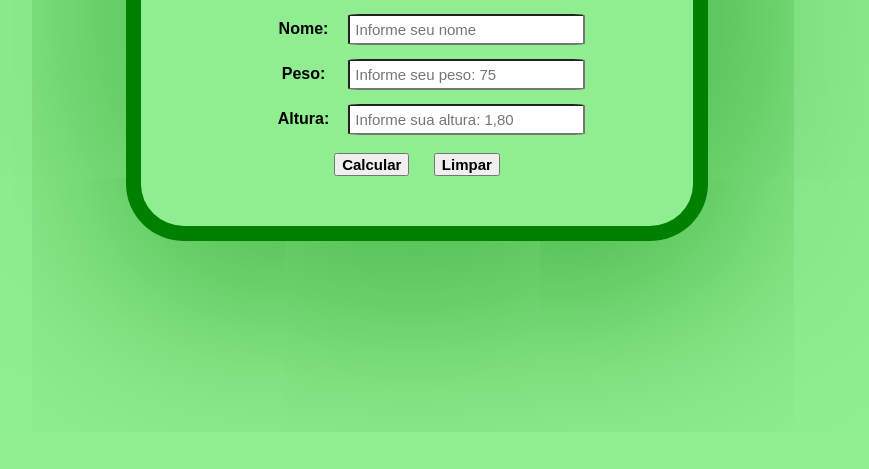
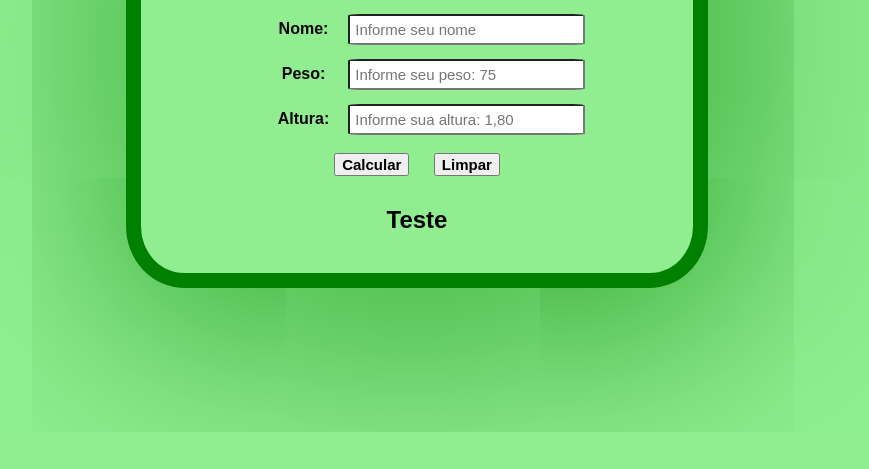
Before and after one commit to allanescher/calculadoraIMC, a plain HTML site: page index.html in a window 1280 px wide. Shown: the part 331-800 px from the top of the page, without its empty margins (223-1092 px from the left). Drawn offline with Linux system fonts and the light colour scheme.

Commit message:
Teste alteracao

```diff
--- a/index.html
+++ b/index.html
@@ -24,7 +24,7 @@
         </table>
         <button id="clicar" type="submit">Calcular</button>
         <button id="limp" type="reset">Limpar</button>
-        <h2 id="result"></h2>
+        <h2 id="result">Teste</h2>
     </body>
     <script src="javascript/main.js"></script>
 </html>
--- a/javascript/main.js
+++ b/javascript/main.js
@@ -39,3 +39,5 @@ function calcular(){
         alert(`${inNome}, seu IMC é ${valor} e sua classificação é ${classificacao}!!!`);
     }
 }
+
+cl
```
